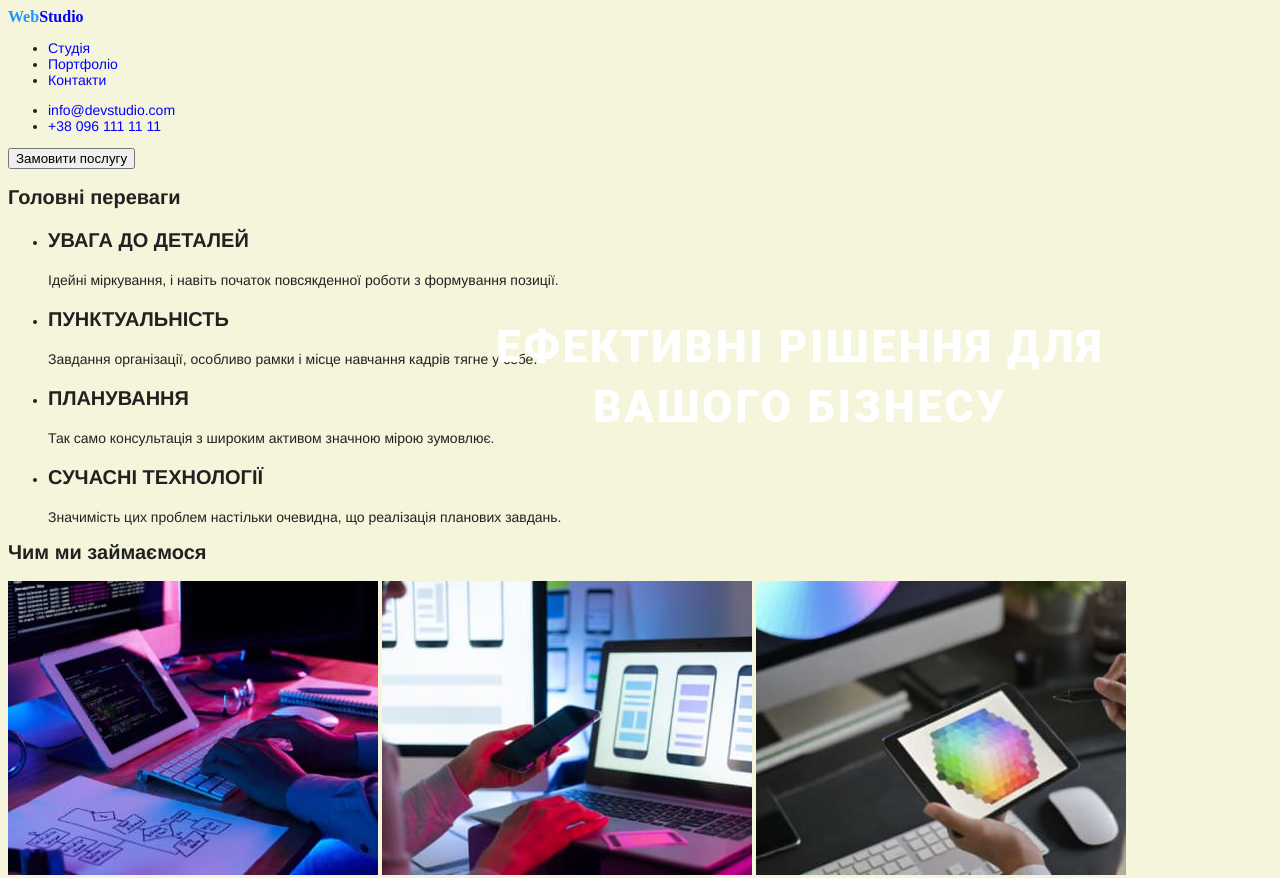
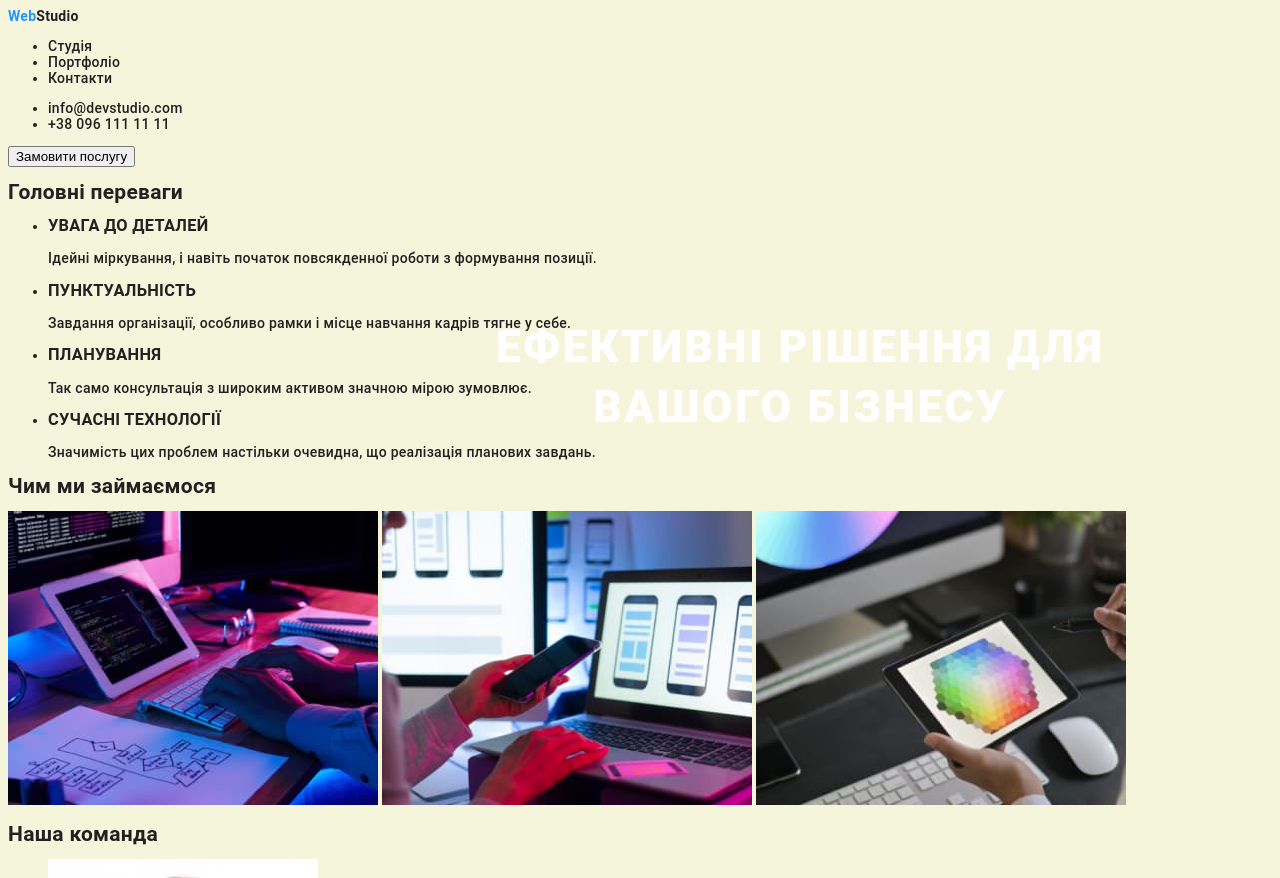
Before and after one commit to BoikoIgor/goit-markup-hw-02, a plain HTML site: page index.html in a window 1280 px wide. Shown: the top 878 px of the page. Drawn offline with Linux system fonts and the light colour scheme.

Commit message:
update css

```diff
--- a/css/styles.css
+++ b/css/styles.css
@@ -1,24 +1,23 @@
 body {
   background-color: beige;
+  font-family: "Roboto";
+  font-style: normal;
+  font-weight: 500;
+  font-size: 14px;
+  line-height: 16px;
+  letter-spacing: 0.02em;
   color: #212121;
+}
+a {
+  color: #212121;
+  text-decoration: none;
 }
 .blue {
   color: #2196f3;
 }
-p,
-ul {
-  font-family: Helvetica;
-  font-size: 14px;
-}
-a {
-  color: blue;
-  text-decoration: none;
-}
-h1,
-h2,
-h3 {
-  font-family: Helvetica;
-  font-size: 20px;
+.hover:hover,
+.hover:focus {
+  color: #2196f3;
 }
 .logo a {
   position: absolute;
--- a/index.html
+++ b/index.html
@@ -14,14 +14,18 @@
           ><b><span class="blue">Web</span>Studio</b></a
         >
         <ul>
-          <li><a href="">Студія</a></li>
-          <li><a href="">Портфоліо</a></li>
-          <li><a href="">Контакти</a></li>
+          <li><a class="hover" href="">Студія</a></li>
+          <li><a class="hover" href="">Портфоліо</a></li>
+          <li><a class="hover" href="">Контакти</a></li>
         </ul>
       </nav>
       <ul>
-        <li><a href="mailto:info@devstudio.com">info@devstudio.com</a></li>
-        <li><a href="tel:+380961111111">+38 096 111 11 11</a></li>
+        <li>
+          <a class="hover" href="mailto:info@devstudio.com"
+            >info@devstudio.com</a
+          >
+        </li>
+        <li><a class="hover" href="tel:+380961111111">+38 096 111 11 11</a></li>
       </ul>
     </header>
     <main>
@@ -112,60 +116,6 @@
           </li>
         </ul>
       </section>
-      <!-- clients section -->
-      <!-- <section>
-        <h2>Постійні клієнти</h2>
-        <ul>
-          <li>
-            <a href=""
-              ><img
-                src="./images/clientsLogo/logo1.svg"
-                alt="logo client 1"
-                width="106"
-            /></a>
-          </li>
-          <li>
-            <a href=""
-              ><img
-                src="./images/clientsLogo/logo2.svg"
-                alt="logo client 2"
-                width="106"
-            /></a>
-          </li>
-          <li>
-            <a href=""
-              ><img
-                src="./images/clientsLogo/logo3.svg"
-                alt="logo client 3"
-                width="106"
-            /></a>
-          </li>
-          <li>
-            <a href=""
-              ><img
-                src="./images/clientsLogo/logo4.svg"
-                alt="logo client 4"
-                width="106"
-            /></a>
-          </li>
-          <li>
-            <a href=""
-              ><img
-                src="./images/clientsLogo/logo5.svg"
-                alt="logo client 5"
-                width="106"
-            /></a>
-          </li>
-          <li>
-            <a href=""
-              ><img
-                src="./images/clientsLogo/logo6.svg"
-                alt="logo client 6"
-                width="106"
-            /></a>
-          </li>
-        </ul>
-      </section> -->
     </main>
     <footer>
       <section>
```
